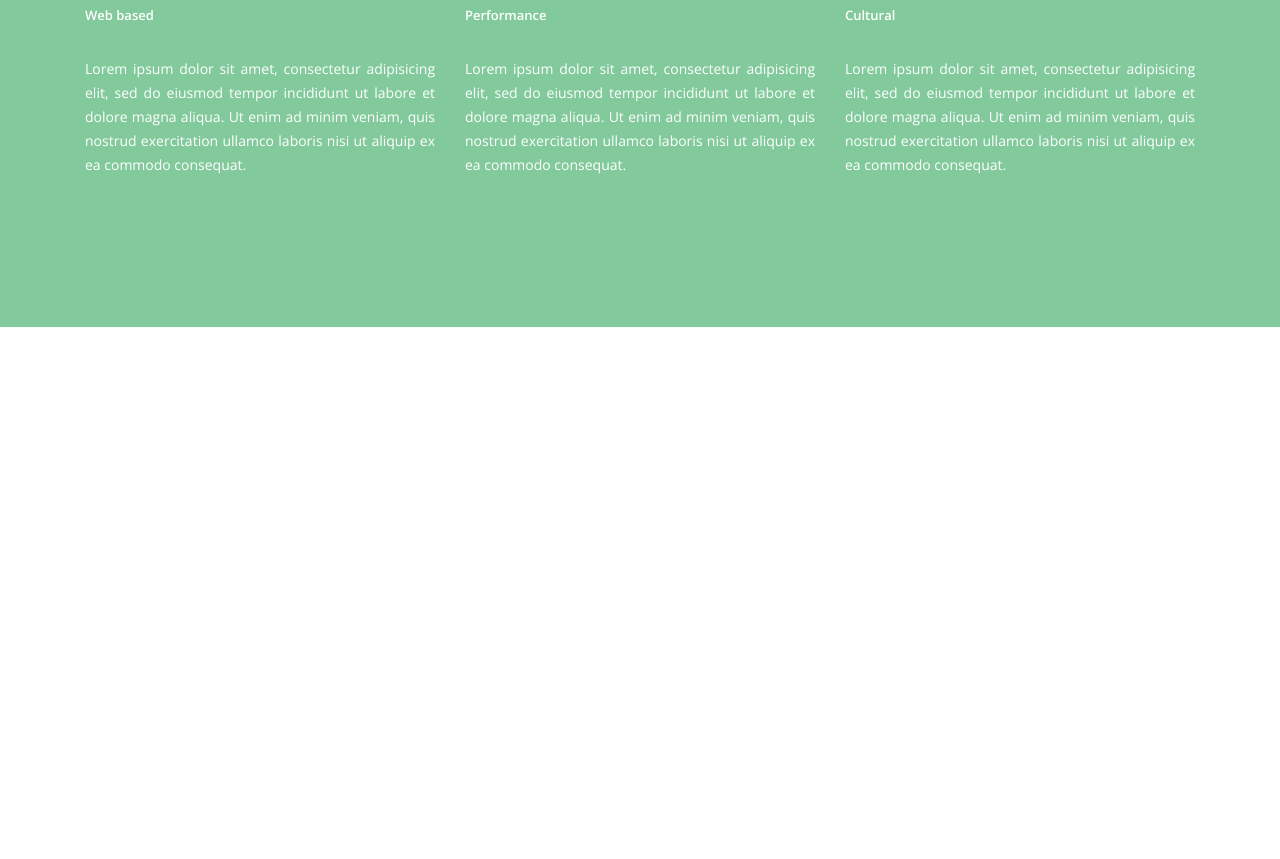
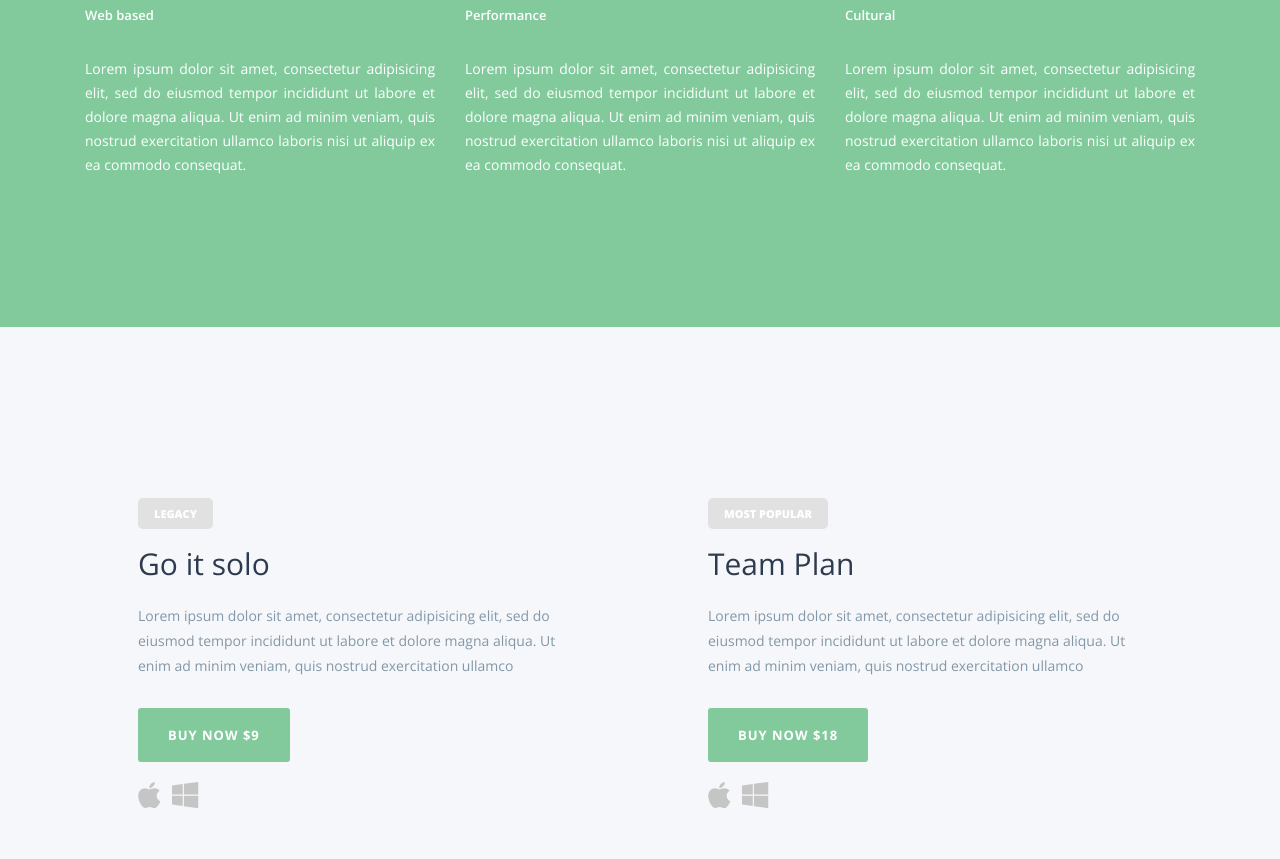
Before and after one commit to rifat-H/Take-bootstrap, a website built with Parcel: page src/index.html in a window 1280 px wide. Shown: the part 3617-4476 px from the top of the page. Before the commit the page ends 3944 px from the top, so only its background shows below. Built offline with nearby package versions, Linux system fonts and the light colour scheme; files whose address does not match are found by name.

Commit message:
plan done

```diff
--- a/src/index.html
+++ b/src/index.html
@@ -275,7 +275,47 @@
     <!-- reasons end -->
 
     <!-- plan start -->
-    <section class="plan"></section>
+    <section class="plan">
+        <div class="container">
+            <div class="row">
+
+                <!-- one plan start -->
+                <div class="col-md-6">
+                    <div class="plan-inner">
+                        <span>Legacy</span>
+                        <h1 class="title3">Go it solo</h1>
+                        <p>Lorem ipsum dolor sit amet, consectetur adipisicing elit, sed do eiusmod tempor incididunt ut
+                            labore et dolore magna aliqua. Ut enim ad minim veniam, quis nostrud exercitation ullamco
+                        </p>
+                        <button>Buy now $9</button>
+                        <ul class="list-inline">
+                            <li class="list-inline-item"><i class="fab fa-apple"></i></li>
+                            <li class="list-inline-item"><i class="fab fa-windows"></i></li>
+                        </ul>
+                    </div>
+                </div>
+                <!-- one plan end -->
+
+                <!-- one plan start -->
+                <div class="col-md-6">
+                    <div class="plan-inner">
+                        <span>Most Popular</span>
+                        <h1 class="title3">Team Plan</h1>
+                        <p>Lorem ipsum dolor sit amet, consectetur adipisicing elit, sed do eiusmod tempor incididunt ut
+                            labore et dolore magna aliqua. Ut enim ad minim veniam, quis nostrud exercitation ullamco
+                        </p>
+                        <button>Buy now $18</button>
+                        <ul class="list-inline">
+                            <li class="list-inline-item"><i class="fab fa-apple"></i></li>
+                            <li class="list-inline-item"><i class="fab fa-windows"></i></li>
+                        </ul>
+                    </div>
+                </div>
+                <!-- one plan end -->
+
+            </div>
+        </div>
+    </section>
     <!-- plan end -->
 
     <!-- footer start -->
--- a/src/scss/_style.scss
+++ b/src/scss/_style.scss
@@ -248,7 +248,67 @@ body {
 // <!-- reasons end -->
 
 // <!-- plan start -->
-.plan {}
+.plan {
+    background-color: #f6f7fa;
+    padding: 130px 0;
+
+    .plan-inner {
+        padding: 46px 53px;
+        transition: .3s;
+
+        &:hover{
+            background-color: #fff;
+            box-shadow: 0 1px 13px 0px #ddd;
+            span{
+                background-color: #bd8cbf;
+            }
+        }
+
+        span {
+            text-transform: uppercase;
+            padding: 8px 16px;
+            border-radius: 5px;
+            background-color: #e1e1e1;
+            font-size: 11px;
+            line-height: 22px;
+            color: #ffffff;
+            font-weight: 800;
+            transition: .3s;
+        }
+
+        h1 {
+            margin: 24px 0;
+            color: #2e3b4e;
+        }
+
+        p {
+            font-size: 14px;
+            line-height: 25px;
+            color: #8297a7;
+            margin-bottom: 30px;
+        }
+
+        button {
+            text-transform: uppercase;
+            padding: 18px 30px;
+            border-radius: 3px;
+            background-color: $green;
+            font-size: 13px;
+            letter-spacing: 1px;
+            color: #ffffff;
+            font-weight: 700;
+        }
+
+        ul {
+            margin-top: 18px;
+
+            li {
+                color: #c5c5c5;
+                font-size: 30px;
+            }
+        }
+    }
+}
 
 // <!-- plan end -->
 
```
